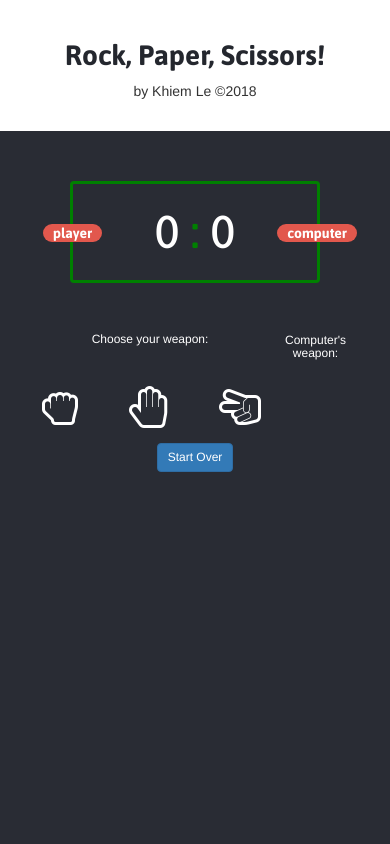
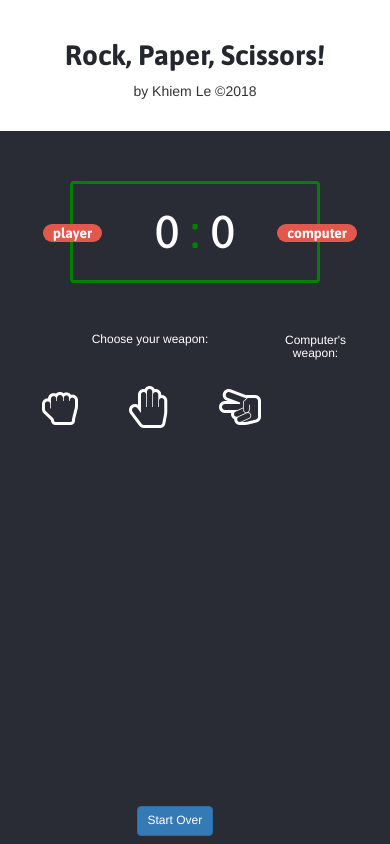
Before and after one commit to khiemdc/rock, an Angular app: page / in a window 390 px wide. Built offline with nearby package versions, Linux system fonts and the light colour scheme.

Commit message:
first commit

```diff
--- a/src/app/play/play.component.css
+++ b/src/app/play/play.component.css
@@ -168,7 +168,7 @@ body {
     .start-over {
       font-size: 12px;
       padding: 5px 10px;
-      position: static;
+      position: fixed;
       left: 35%;
       bottom:1%;
     }
```
